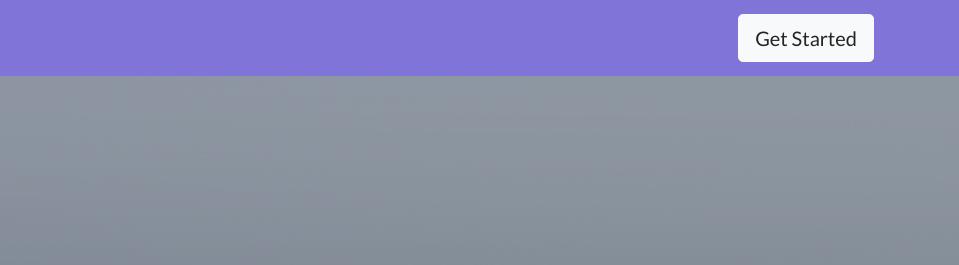
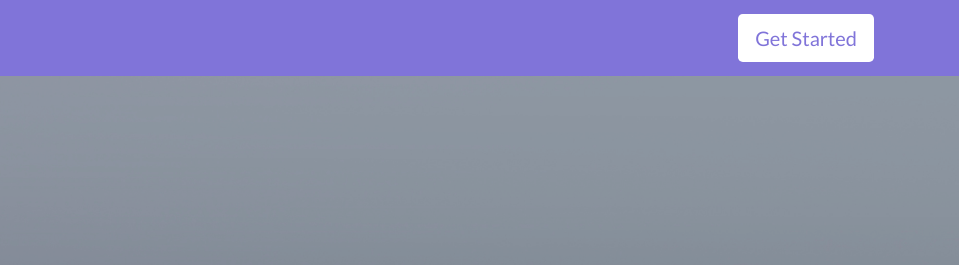
Before and after one commit to peter-novak-m/respite, a website: page index.html in a window 1280 px wide. Shown: the top 265 px of the page, 321-1280 px from the left. Drawn offline with Linux system fonts and the light colour scheme.

Commit message:
Changing color of button

```diff
--- a/css/landing-page.css
+++ b/css/landing-page.css
@@ -130,6 +130,11 @@ footer.footer {
   ;
 }
 
+.button-purple {
+  color: #8074D9;
+  background-color: #ffff;
+}
+
 .bg-purple {
   background-color: #8074D9;
 }
--- a/index.html
+++ b/index.html
@@ -39,7 +39,7 @@
         <a class="navbar-brand" href="#">
           <img src="img/logo_transparent.png" height="50" alt="" />
         </a>
-        <a class="btn btn-lg btn-light" href="#">Get Started</a>
+        <a class="btn btn-lg button-purple" href="#">Get Started</a>
         <!--<button class="btn btn-lg btn-light navbar-nav-last-item">
           Contact us
         </button> -->
```
